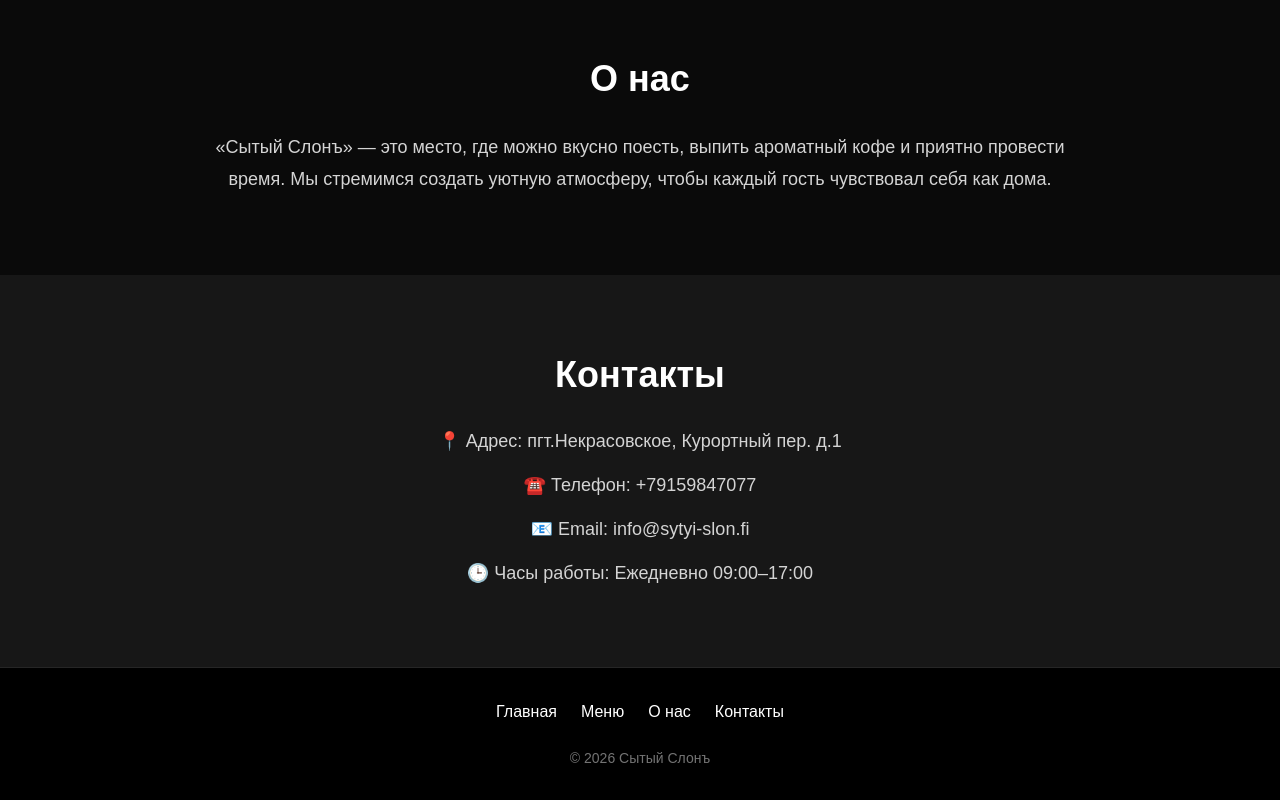
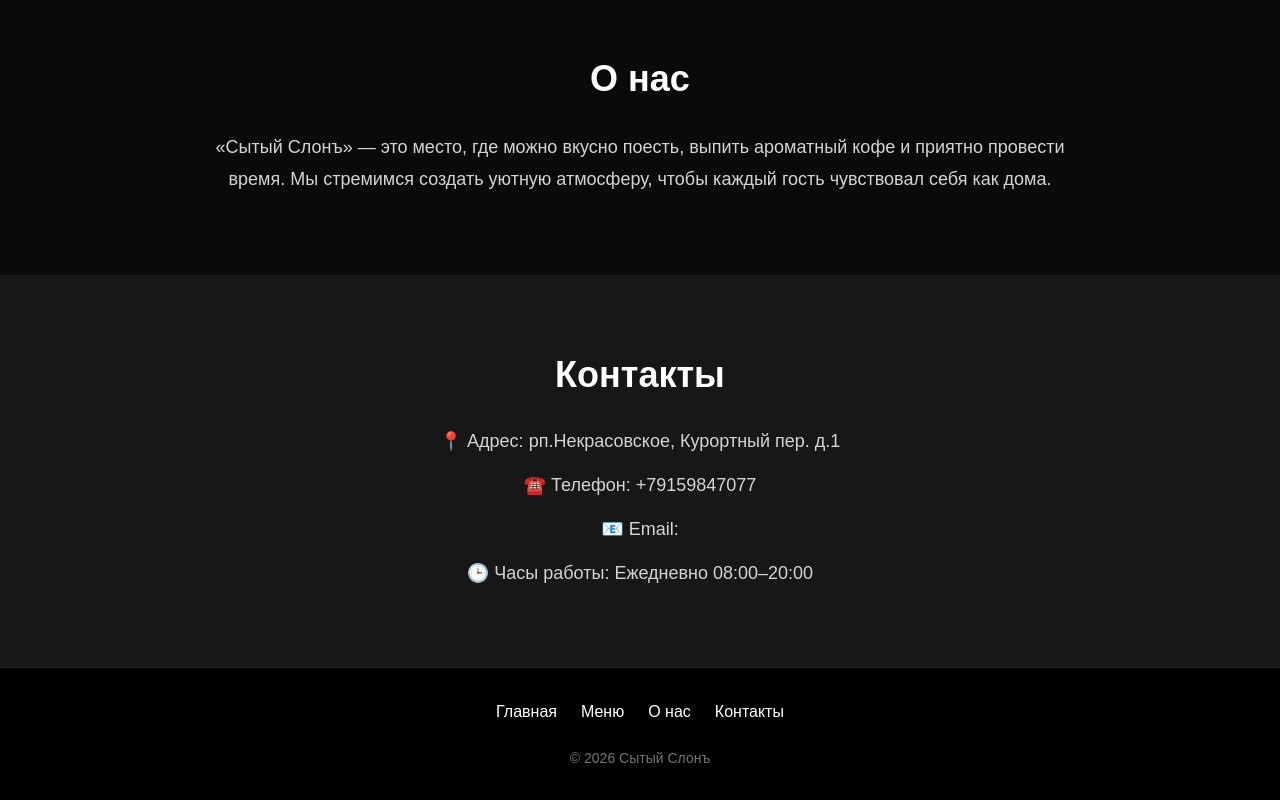
Before and after one commit to semperthY/Sytyi-slon, a Next.js app: page / in a window 1280 px wide. Shown: the part 2705-3505 px from the top of the page. Built offline with nearby package versions, Linux system fonts and the light colour scheme.

Commit message:
Update pages design and contact blocks

```diff
--- a/src/data/contacts.ts
+++ b/src/data/contacts.ts
@@ -1,6 +1,6 @@
 export const contacts = {
-  address: "пгт.Некрасовское, Курортный пер. д.1",
+  address: "рп.Некрасовское, Курортный пер. д.1",
   phone: "+79159847077",
-  email: "info@sytyi-slon.fi",
-  hours: "Ежедневно 09:00–17:00",
+  email: "",
+  hours: "Ежедневно 08:00–20:00",
 };
```
